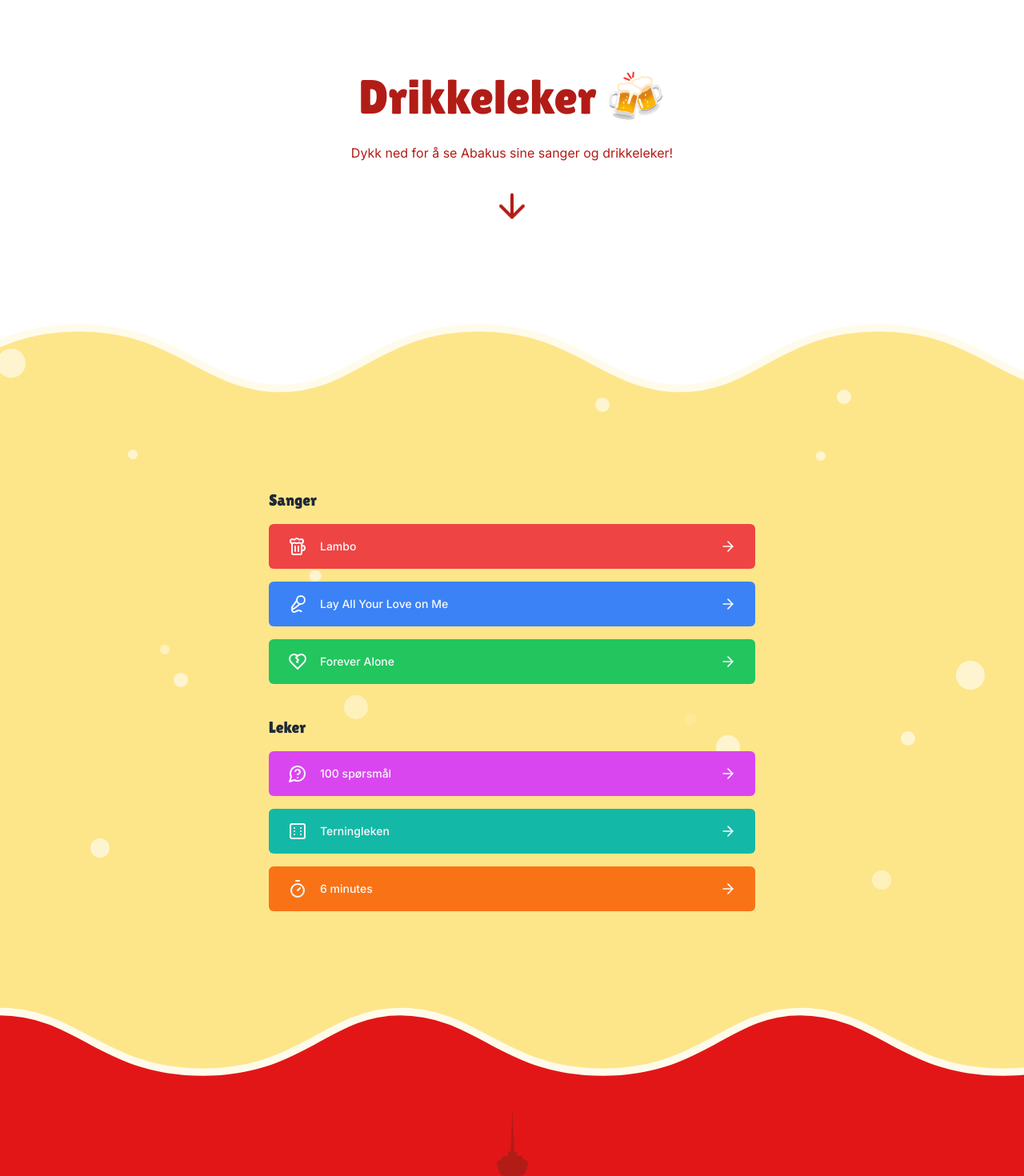
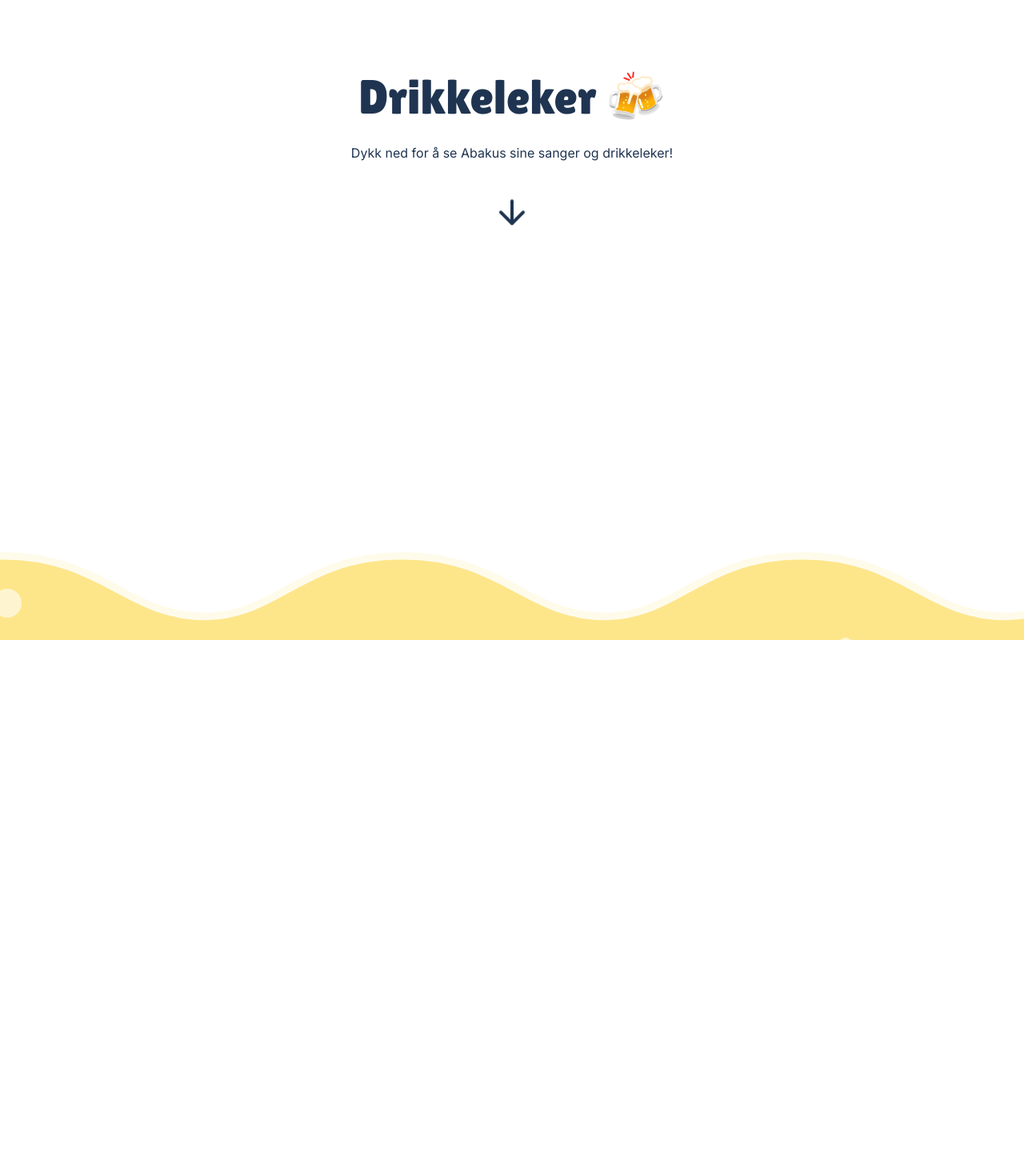
Before and after one commit to webkom/drikkeleker, a Next.js app: page / in a window 1280 px wide. Shown: the top 1470 px of the page at 80% size. After the commit the page ends 800 px from the top, so only its background shows below. Built offline with nearby package versions, Linux system fonts and the light colour scheme.

Commit message:
Add snap scrolling

```diff
--- a/src/app/layout.tsx
+++ b/src/app/layout.tsx
@@ -1,7 +1,6 @@
 import type { Metadata } from "next";
 import { Inter } from "next/font/google";
 import "./globals.css";
-import Footer from "@/components/footer";
 
 const inter = Inter({ subsets: ["latin"] });
 
@@ -19,7 +18,6 @@
     <html lang="en" className={inter.className}>
       <body className="bg-white">
         {children}
-        <Footer />
       </body>
     </html>
   );
--- a/src/app/page.tsx
+++ b/src/app/page.tsx
@@ -10,18 +10,19 @@
   Timer,
 } from "lucide-react";
 import NavButton from "@/components/ui/nav-button";
+import styles from "@/components/beer/beer.module.css";
 
 export default function Home() {
   return (
-    <main className="flex flex-col items-center overflow-hidden">
-      <div className="mt-12 p-8 flex flex-col items-center space-y-4 text-center text-lego-muted">
-        <h1 className={`${lilita.className} text-6xl leading-snug`}>
-          Drikkeleker 🍻
-        </h1>
+    <main className="overflow-x-hidden overflow-y-scroll snap-y snap-mandatory h-dvh">
+      <div className="p-8 flex flex-col items-center space-y-4 text-center snap-start h-dvh relative">
+        <h1 className={`${lilita.className} text-6xl mt-12 leading-snug`}>Drikkeleker 🍻</h1>
         <span>Dykk ned for å se Abakus sine sanger og drikkeleker!</span>
         <br />
         <ArrowDown className="animate-bounce" size={48} />
+        <div className={styles.foamWaveTop} />
       </div>
+      <div className="snap-start h-dvh">
       <BeerContainer>
         <h4 className={`${lilita.className} text-gray-800`}>Sanger</h4>
         <NavButton icon={<Beer />} color="red" label="Lambo" href="/song/lambo" />
@@ -57,6 +58,7 @@
           href="/dice"
         />
       </BeerContainer>
+      </div>
     </main>
   );
 }
--- a/src/components/beer/beer-container.tsx
+++ b/src/components/beer/beer-container.tsx
@@ -8,8 +8,7 @@
 const BeerContainer = ({ children }: BeerProps) => {
   return (
     <div className="w-full">
-      <div className="bg-amber-200 w-full relative mt-48 py-16 flex flex-col items-center">
-        <div className={styles.foamWaveTop} />
+      <div className="bg-amber-200 w-full relative py-24 flex flex-col items-center h-dvh">
         <div className={[styles.bubble, styles.x1].join(" ")}></div>
         <div className={[styles.bubble, styles.x2].join(" ")}></div>
         <div className={[styles.bubble, styles.x3].join(" ")}></div>
@@ -34,7 +33,6 @@
           {children}
         </div>
       </div>
-      <div className={styles.foamWaveBottom} />
     </div>
   );
 };
--- a/src/components/beer/beer.module.css
+++ b/src/components/beer/beer.module.css
@@ -33,11 +33,11 @@
     background-image: url("/images/wave.svg");
     background-repeat: repeat-x;
     position: absolute;
-  top: -124px;
     margin: 0;
+    bottom: 0;
     width: 6000px; /* Adjusted to ensure the wave does not show the end */
     height: 124px; /* Adjusted height */
-  animation: foamWave 7s cubic-bezier(0.36, 0.45, 0.63, 0.53) infinite;
+    animation: foamWave 4s cubic-bezier(0.36, 0.45, 0.63, 0.53) infinite;
     transform: translate3d(0, 0, 0);
 }
 
```
Lines whose indentation alone changed are shown as unchanged.
